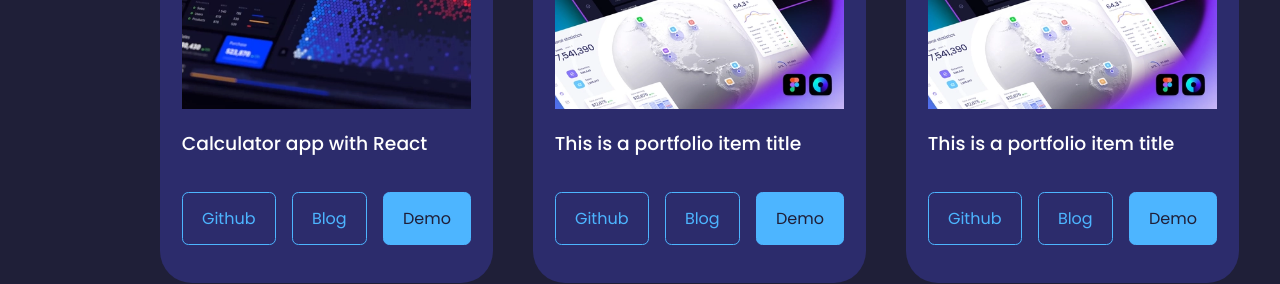
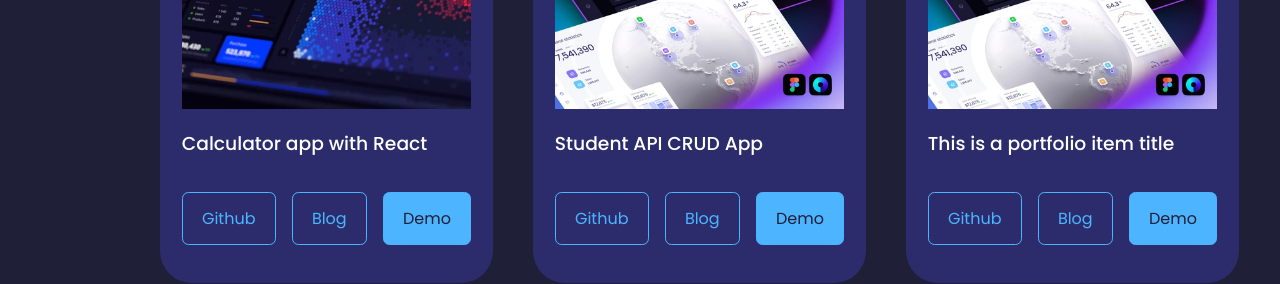
Before and after one commit to HillaryNyakundi/My-portfolio, a React (Create React App) app: page / in a window 1280 px wide. Shown: the part 3120-3404 px from the top of the page. Built offline with nearby package versions, Linux system fonts and the light colour scheme.

Commit message:
new project

```diff
--- a/src/components/portfolio/Portfolio.jsx
+++ b/src/components/portfolio/Portfolio.jsx
@@ -29,9 +29,9 @@ const portfolio = () => {
           <div className="portfolio__item-image">
             <img src={LAPI6} alt="" />
           </div>
-            <h3>This is a portfolio item title</h3>
+            <h3>Student API CRUD App</h3>
             <div className="portfolio__item-cta">
-            <a href="" className='btn' target='_blank'>Github</a>
+            <a href="https://github.com/HillaryNyakundi/students-API" className='btn' target='_blank'>Github</a>
             <a href="" className='btn' target='_blank'>Blog</a>
             <a href="" className='btn btn-primary' target='_blank'>Demo</a>
             </div>
```
